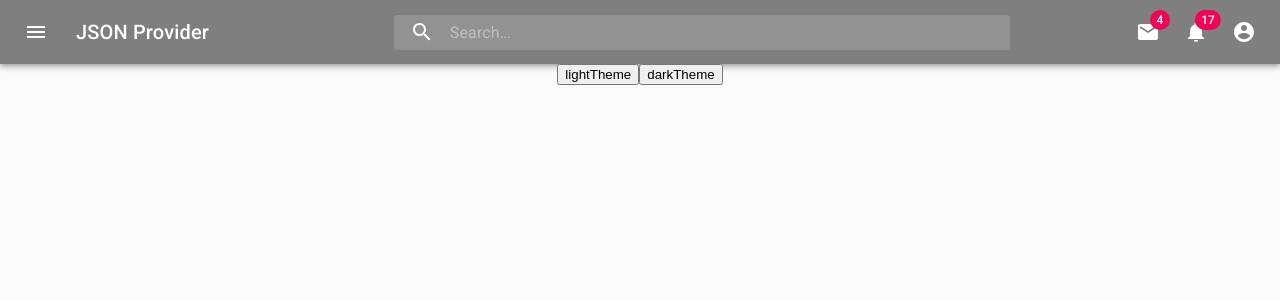
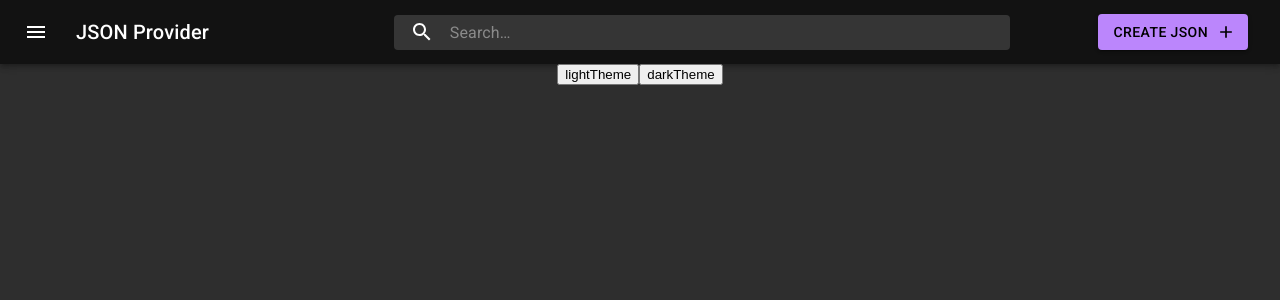
Before and after one commit to gkampitakis/jsonprovider-gateway, a React (Create React App) app: page / in a window 1280 px wide. Shown: the top 300 px of the page. Built offline with nearby package versions, Linux system fonts and the light colour scheme.

Commit message:
Work on theme colors

```diff
--- a/src/Components/Application/Application.tsx
+++ b/src/Components/Application/Application.tsx
@@ -46,5 +46,3 @@ class Application extends Component<ApplicationProps> {
 }
 
 export default connect(mapStateToProps, mapDispatchToProps)(Application);
-
-//FIXME: the const render  = ()=> {}
--- a/src/Components/Header/Header.styles.ts
+++ b/src/Components/Header/Header.styles.ts
@@ -56,11 +56,8 @@ const styles = (theme: Theme) =>
         display: 'flex'
       }
     },
-    sectionMobile: {
-      display: 'flex',
-      [theme.breakpoints.up('md')]: {
-        display: 'none'
-      }
+    newButton: {
+      margin: theme.spacing(1)
     }
   });
 
--- a/src/Components/Header/Header.tsx
+++ b/src/Components/Header/Header.tsx
@@ -4,21 +4,16 @@ import Toolbar from '@material-ui/core/Toolbar';
 import IconButton from '@material-ui/core/IconButton';
 import Typography from '@material-ui/core/Typography';
 import InputBase from '@material-ui/core/InputBase';
-import Badge from '@material-ui/core/Badge';
-import MenuItem from '@material-ui/core/MenuItem';
-import Menu from '@material-ui/core/Menu';
 import MenuIcon from '@material-ui/icons/Menu';
+import Add from '@material-ui/icons/Add';
 import SearchIcon from '@material-ui/icons/Search';
-import AccountCircle from '@material-ui/icons/AccountCircle';
-import MailIcon from '@material-ui/icons/Mail';
-import NotificationsIcon from '@material-ui/icons/Notifications';
-import MoreIcon from '@material-ui/icons/MoreVert';
 import { WithStyles, withStyles } from "@material-ui/core/styles";
 import styles from "./Header.styles";
 import { State } from "../../Store/Reducers";
 import { toggleMenu } from "../../Store/Actions/View/viewAction";
 import { connect } from "react-redux";
 import { ViewState } from "../../Store/Reducers/View/viewReducer";
+import { Button, Icon } from "@material-ui/core";
 
 //TODO: styles
 //TODO: remove menu from here
@@ -42,99 +37,6 @@ const mapDispatchToProps = (dispatch: any) => {
 }
 
 class Header extends Component<WithStyles<typeof styles> & HeaderProps> {
-
-  private menuId: string = 'primary-search-account-menu';
-  private mobileMenuId: string = 'primary-search-account-menu-mobile';
-  state = {
-    anchorEl: null,
-    mobileMoreAnchorEl: null,
-  }
-
-  private isMenuOpen = (): boolean => {
-    return Boolean(this.state.anchorEl);
-  }
-
-  private isMobileMenuOpen = (): boolean => {
-    return Boolean(this.state.mobileMoreAnchorEl);
-  }
-
-  private handleMobileMenuClose = (): void => {
-    this.setState({ mobileMoreAnchorEl: null })
-  }
-
-  private handleMenuClose = (): void => {
-    this.setState({ anchorEl: null });
-    this.handleMobileMenuClose();
-  }
-
-  private handleMobileMenuOpen = (event: React.MouseEvent<HTMLElement>): void => {
-    event.persist();
-    this.setState({ mobileMoreAnchorEl: event.currentTarget });
-  }
-
-  private handleProfileMenuOpen = (event: React.MouseEvent<HTMLElement>): void => {
-    event.persist();
-    this.setState({ anchorEl: event.currentTarget });
-  }
-
-  private renderMenu = () => {
-    return (
-      <Menu
-        anchorEl={this.state.anchorEl}
-        anchorOrigin={{ vertical: 'top', horizontal: 'right' }}
-        id={this.menuId}
-        keepMounted
-        transformOrigin={{ vertical: 'top', horizontal: 'right' }}
-        open={this.isMenuOpen()}
-        onClose={this.handleMenuClose}
-      >
-        <MenuItem onClick={this.handleMenuClose}>Profile</MenuItem>
-        <MenuItem onClick={this.handleMenuClose}>My account</MenuItem>
-      </Menu >
-    )
-  }
-
-  private renderMobileMenu = () => {
-    return (//FIXME: this are going to be changed this is different from menu
-      <Menu
-        anchorEl={this.state.mobileMoreAnchorEl}
-        anchorOrigin={{ vertical: 'top', horizontal: 'right' }}
-        id={this.mobileMenuId}
-        keepMounted
-        transformOrigin={{ vertical: 'top', horizontal: 'right' }}
-        open={this.isMobileMenuOpen()}
-        onClose={this.handleMobileMenuClose}
-      >
-        <MenuItem>
-          <IconButton aria-label="show 4 new mails" color="inherit">
-            <Badge badgeContent={4} color="secondary">
-              <MailIcon />
-            </Badge>
-          </IconButton>
-          <p>Messages</p>
-        </MenuItem>
-        <MenuItem>
-          <IconButton aria-label="show 11 new notifications" color="inherit">
-            <Badge badgeContent={11} color="secondary">
-              <NotificationsIcon />
-            </Badge>
-          </IconButton>
-          <p>Notifications</p>
-        </MenuItem>
-        <MenuItem onClick={this.handleProfileMenuOpen}>
-          <IconButton
-            aria-label="account of current user"
-            aria-controls="primary-search-account-menu"
-            aria-haspopup="true"
-            color="inherit"
-          >
-            <AccountCircle />
-          </IconButton>
-          <p>Profile</p>
-        </MenuItem>
-      </Menu>
-    )
-  }
 
   public render() {
     const { classes, view } = this.props;
@@ -170,42 +72,17 @@ class Header extends Component<WithStyles<typeof styles> & HeaderProps> {
             </div>
             <div className={classes.grow} />
             <div className={classes.sectionDesktop}>
-              <IconButton aria-label="show 4 new mails" color="inherit">
-                <Badge badgeContent={4} color="secondary">
-                  <MailIcon />
-                </Badge>
-              </IconButton>
-              <IconButton aria-label="show 17 new notifications" color="inherit">
-                <Badge badgeContent={17} color="secondary">
-                  <NotificationsIcon />
-                </Badge>
-              </IconButton>
-              <IconButton
-                edge="end"
-                aria-label="account of current user"
-                aria-controls={this.menuId}
-                aria-haspopup="true"
-                onClick={this.handleProfileMenuOpen}
-                color="inherit"
+              <Button
+                variant="contained"
+                color="secondary"
+                className={classes.newButton}
+                endIcon={<Add />}
               >
-                <AccountCircle />
-              </IconButton>
-            </div>
-            <div className={classes.sectionMobile}>
-              <IconButton
-                aria-label="show more"
-                aria-controls={this.mobileMenuId}
-                aria-haspopup="true"
-                onClick={this.handleMobileMenuOpen}
-                color="inherit"
-              >
-                <MoreIcon />
-              </IconButton>
+                Create JSON
+              </Button>
             </div>
           </Toolbar>
         </AppBar>
-        {this.renderMobileMenu()}
-        {this.renderMenu()}
       </div>
     )
   }
--- a/src/Components/Menu/Menu.tsx
+++ b/src/Components/Menu/Menu.tsx
@@ -40,6 +40,7 @@ class Menu extends Component<WithStyles<typeof styles> & MenuProps>{
           className={classes.drawer}
           variant="persistent"
           anchor="left"
+          color="primary"
           open={view.menu.open}
           classes={{
             paper: classes.drawerPaper,
--- a/src/Store/Reducers/View/viewReducer.ts
+++ b/src/Store/Reducers/View/viewReducer.ts
@@ -12,7 +12,7 @@ const defaultState: ViewState = {
   menu: {
     open: false
   },
-  selectedTheme: 'lightTheme'
+  selectedTheme: 'darkTheme'//'lightTheme'
 };
 
 export const viewReducer = handleActions({
--- a/src/Themes/darkTheme.ts
+++ b/src/Themes/darkTheme.ts
@@ -5,7 +5,37 @@ import { createMuiTheme } from '@material-ui/core/styles';
 export const darkTheme = createMuiTheme({
   palette: {
     primary: {
-      main: '#000000'
+      main: '#121212'
+    },
+    secondary: {
+      main: '#BB86FC',
+      contrastText: '#000000'
+    },
+    background: {
+      default: '#2E2E2E',
+      paper: '#383838'
+    }
+  },
+  overrides: {
+    MuiDrawer: {
+      paper: {
+        color: '#FFFFFF'
+      }
+    },
+    MuiDivider: {
+      root: {
+        color: '#121212'
+      }
+    },
+    MuiIconButton: {
+      root: {
+        color: '#FFFFFF'
+      }
+    },
+    MuiListItemIcon: {
+      root: {
+        color: '#FFFFFF'
+      }
     }
   }
 });
--- a/src/Themes/lightTheme.ts
+++ b/src/Themes/lightTheme.ts
@@ -5,7 +5,19 @@ import { createMuiTheme } from '@material-ui/core/styles';
 export const lightTheme = createMuiTheme({
   palette: {
     primary: {
-      main: '#807F7F'
+      main: '#FFFFFF'
+    },
+    secondary: {
+      main: '#40A7dc',
+      contrastText: '#FFFFFF'
+    }
+  },
+  overrides: {
+    MuiInputBase: {
+      root: {
+        border: '1px solid #D9D9D9',
+        borderRadius: '4px'
+      }
     }
   }
 });
```
